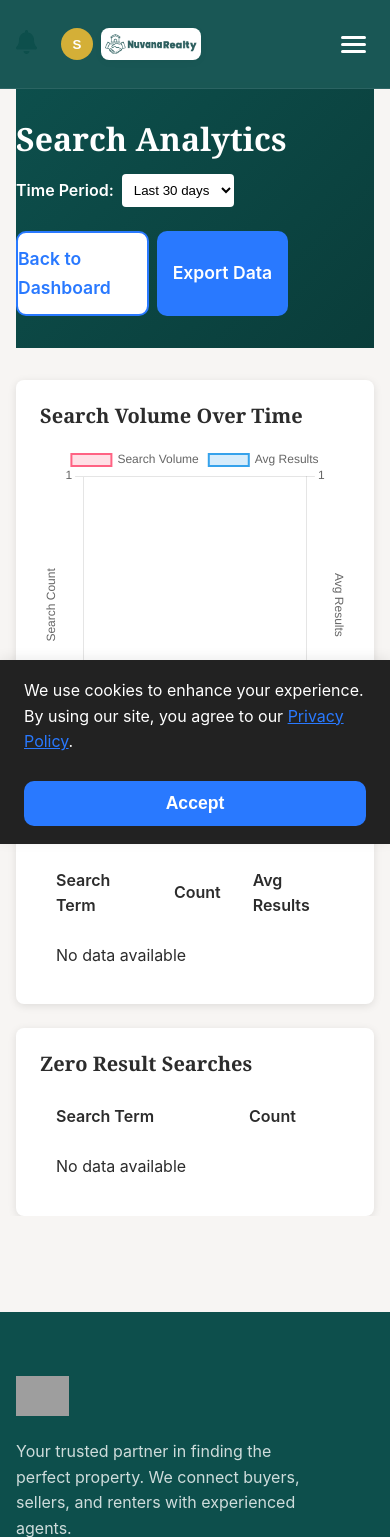
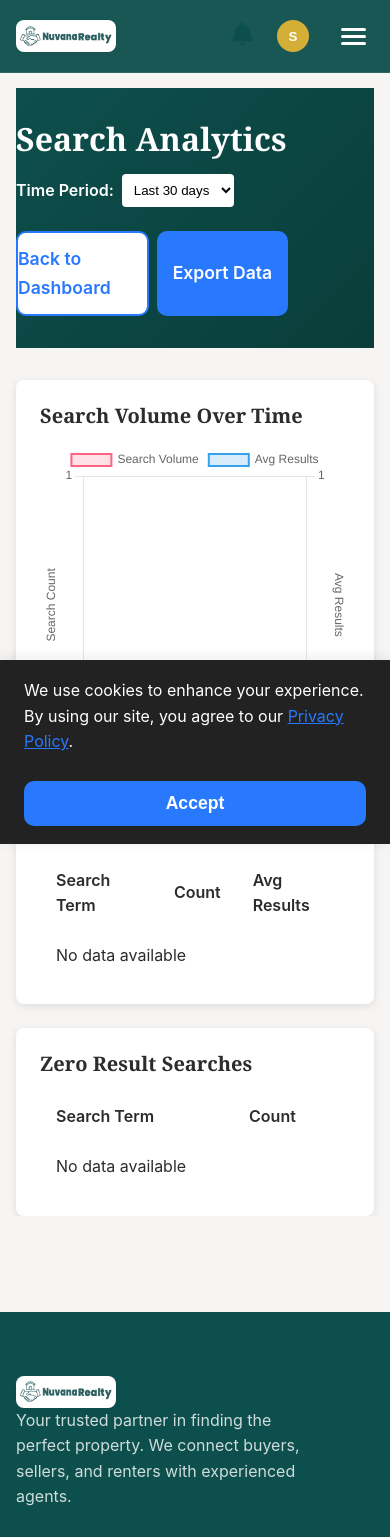
Before and after one commit to SIRI-bit-tech/realtor, a Django app: page /analytics/searches/ in a window 390 px wide. Shown: the top 1537 px of the page. Run offline with Django 5.2, Linux system fonts and the light colour scheme; the visitor is signed in with stand-in values (Sample User, id 1); data that the repository does not hold is empty; some libraries are stand-ins or nearby versions; grey boxes are pictures that could not be loaded.

Commit message:
style: refactor navigation controls and improve responsive design in CSS; update base template for better layout and user experience

```diff
--- a/static/css/base.css
+++ b/static/css/base.css
@@ -261,10 +261,10 @@ a:hover {
   background: rgba(255, 255, 255, 0.1);
 }
 
-.nav-actions {
+.nav-controls {
   display: flex;
   align-items: center;
-  gap: var(--spacing-md);
+  gap: 8px;
 }
 
 .user-menu {
@@ -610,6 +633,32 @@ a:hover {
 }
 
 @media (max-width: 767px) {
+  .navbar {
+    padding: 0.5rem 0;
+    min-height: 56px;
+  }
+  .brand-logo {
+    height: 32px;
+    max-width: 100px;
+    padding: 1px 4px;
+  }
+  .nav-controls {
+    display: flex !important;
+    align-items: center !important;
+    gap: 8px !important;
+  }
+  .nav-actions {
+    display: flex !important;
+    align-items: center !important;
+    gap: var(--spacing-md) !important;
+    margin-right: 0 !important;
+  }
+  .notification-bell {
+    margin-right: var(--spacing-sm);
+  }
+  .user-menu {
+    margin-right: var(--spacing-sm);
+  }
   .navbar .container {
     display: flex !important;
     align-items: center !important;
@@ -622,38 +671,21 @@ a:hover {
     overflow-x: hidden !important;
   }
   .nav-brand {
+    flex: 1 1 auto !important;
+    justify-content: flex-start !important;
+  }
+  .nav-toggle {
+    order: 1;
+  }
+  .nav-actions {
+    order: 2;
+    margin-left: 0 !important;
+    margin-right: 0 !important;
+    margin-top: 0 !important;
+    margin-bottom: 0 !important;
     display: flex !important;
     align-items: center !important;
-    min-width: 0 !important;
-    flex: 1 1 auto !important;
-  }
-  .brand-link {
-    display: flex !important;
-    align-items: center !important;
-  }
-  .brand-logo {
-    height: 32px;
-    max-width: 100px;
-    padding: 1px 4px;
-  }
-  .brand-text {
-    font-size: 1.1rem !important;
-    font-weight: 700 !important;
-    color: white !important;
-    white-space: nowrap !important;
-  }
-  .nav-actions {
-    display: flex !important;
-    flex-direction: row !important;
-    align-items: center !important;
     gap: var(--spacing-md) !important;
-    margin: 0 !important;
-    width: auto !important;
-  }
-  .nav-toggle {
-    display: flex !important;
-    align-items: center !important;
-    margin-left: var(--spacing-sm) !important;
   }
   .main-content {
     margin-top: 56px;
@@ -675,11 +707,6 @@ a:hover {
   .brand-link {
     display: flex;
     align-items: center;
-  }
-  .brand-logo {
-    height: 32px;
-    max-width: 100px;
-    padding: 1px 4px;
   }
   .brand-text {
     font-size: 1.1rem;
--- a/templates/base.html
+++ b/templates/base.html
@@ -58,8 +58,8 @@
         <div class="container">
             <div class="nav-brand">
                 <a href="{% url 'core:home' %}" class="brand-link">
-                    <img src="{% static 'images/logo.png' %}" alt="" class="brand-logo">
-                    {% comment %} <span class="brand-text">Nuvana Realty</span> {% endcomment %}
+                    <img src="{% static 'images/logo.png' %}" alt="Nuvana Realty" class="brand-logo">
+                    {% comment %} <span class="brand-text d-none d-md-inline" style="margin-left:8px; font-weight:700; color:white; letter-spacing:0.5px;">NuvanaRealty</span> {% endcomment %}
                 </a>
             </div>
 
@@ -74,18 +74,23 @@
                     <li class="nav-item">
                         <a href="{% url 'agents:list' %}" class="nav-link {% if 'agents' in request.resolver_match.namespace %}active{% endif %}">Agents</a>
                     </li>
-                    {% comment %} <li class="nav-item">
-                        <a href="{% url 'core:about' %}" class="nav-link {% if request.resolver_match.url_name == 'about' %}active{% endif %}">About</a>
-                    </li> {% endcomment %}
-                    {% comment %} <li class="nav-item">
-                        <a href="{% url 'core:contact' %}" class="nav-link {% if request.resolver_match.url_name == 'contact' %}active{% endif %}">Contact</a>
-                    </li> {% endcomment %}
                     <li class="nav-item">
                         <a href="{% url 'analytics:dashboard' %}" class="nav-link {% if 'analytics' in request.resolver_match.namespace %}active{% endif %}">Analytics</a>
                     </li>
                 </ul>
+                {% if not user.is_authenticated %}
+                <div class="nav-auth-group mobile-only" style="margin-top: 1.5rem; display: flex; flex-direction: column; gap: 10px;">
+                    <a href="{% url 'accounts:login' %}" class="btn btn-accent btn-sm nav-auth-btn" style="width:100%;">Login</a>
+                    <a href="{% url 'accounts:signup' %}" class="btn btn-accent btn-sm nav-auth-btn" style="width:100%;">Sign Up</a>
                 </div>
-
+                {% endif %}
+            </div>
+            <div class="nav-controls" style="display: flex; align-items: center; gap: 8px;">
+                <button class="nav-toggle" id="nav-toggle">
+                    <span></span>
+                    <span></span>
+                    <span></span>
+                </button>
                 <div class="nav-actions">
                     {% if user.is_authenticated %}
                         <div class="notification-bell" id="notification-bell">
@@ -114,19 +119,9 @@
                                 <a href="{% url 'accounts:logout' %}" class="dropdown-item">Logout</a>
                             </div>
                         </div>
-                {% else %}
-                    <div class="nav-auth-group">
-                        <a href="{% url 'accounts:login' %}" class="btn btn-accent btn-sm nav-auth-btn">Login</a>
-                        <a href="{% url 'accounts:signup' %}" class="btn btn-accent btn-sm nav-auth-btn">Sign Up</a>
-                    </div>
                     {% endif %}
                 </div>
-
-            <button class="nav-toggle" id="nav-toggle">
-                <span></span>
-                <span></span>
-                <span></span>
-            </button>
+            </div>
         </div>
     </nav>
 
@@ -141,7 +136,9 @@
             <div class="footer-content">
                 <div class="footer-section">
                     <div class="footer-brand">
-                        <img src="{% static 'images/logo-white.svg' %}" alt="Nuvana Realty" class="footer-logo">
+                        <a href="{% url 'core:home' %}" class="brand-link">
+                            <img src="{% static 'images/logo.png' %}" alt="Nuvana Realty" class="brand-logo">
+                        </a>
                         <p class="footer-description">
                             Your trusted partner in finding the perfect property.
                             We connect buyers, sellers, and renters with experienced agents.
```
Also changed, not shown: other parts of static/css/base.css (+35 -3 lines). Lines whose indentation alone changed are shown as unchanged.
